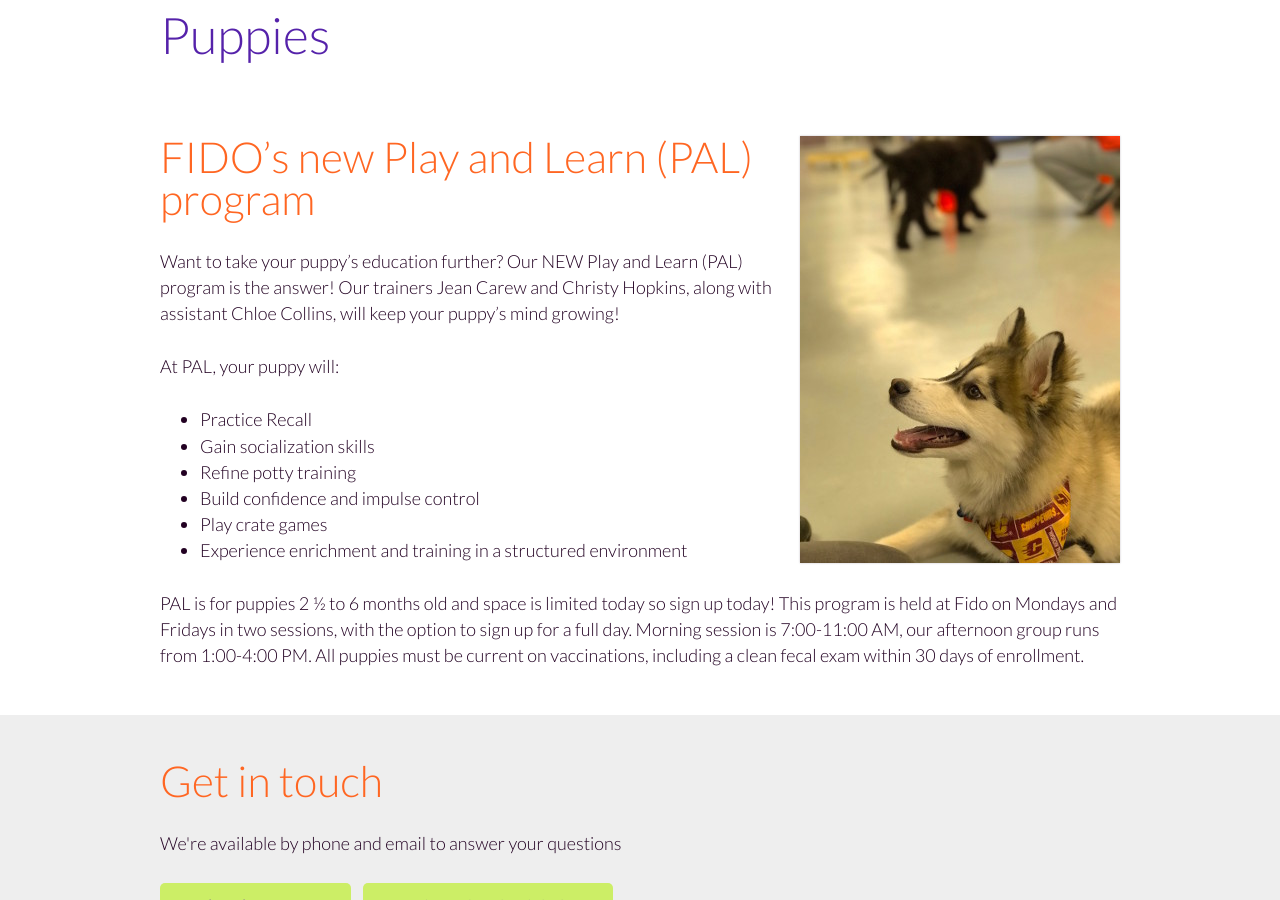
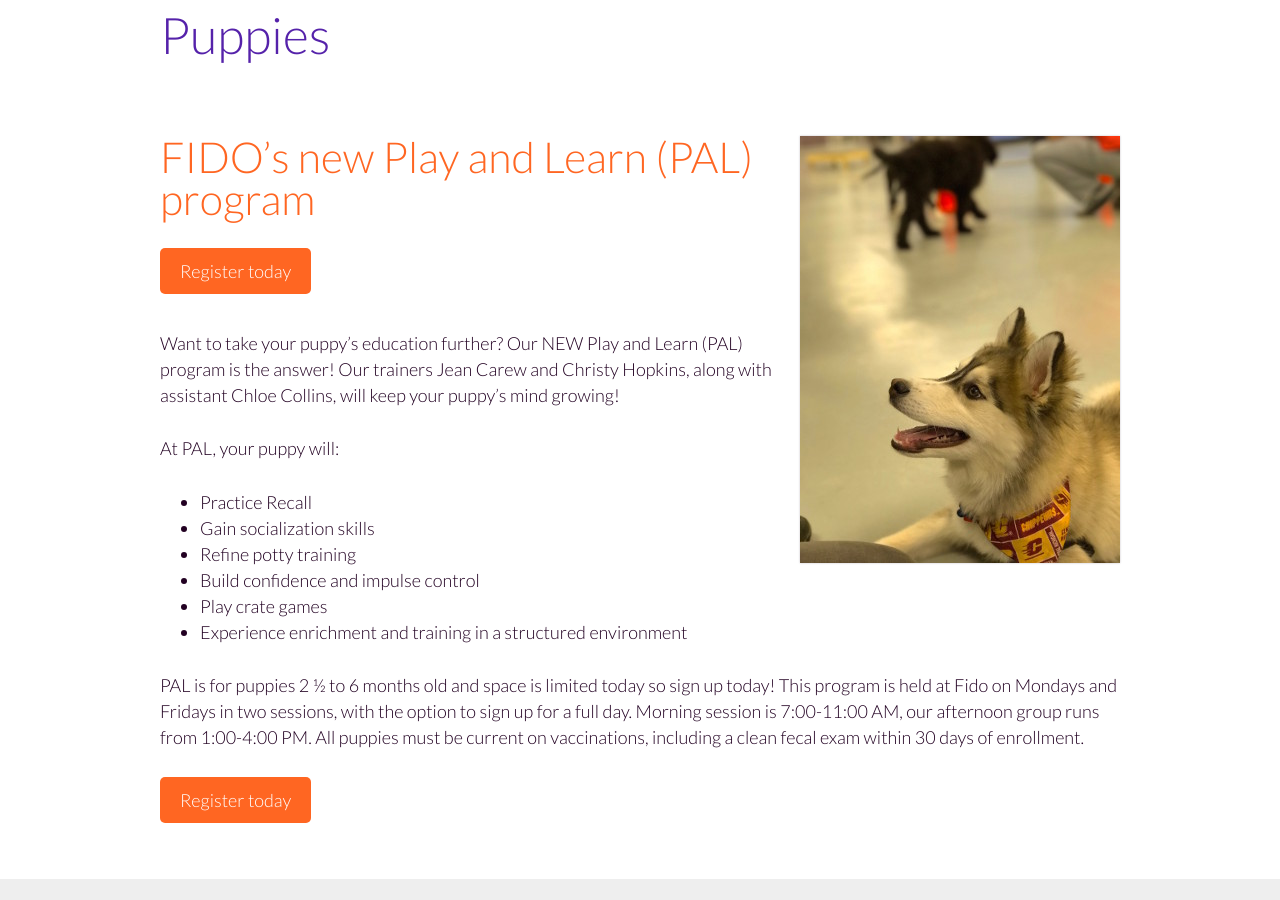
Before and after one commit to fidodogtraining/fidodogtraining.github.io, a Jekyll site: the page built from _autopages/pal.md, in a window 1280 px wide and 900 px high, scrolled down 284 px. Built offline with Jekyll 4.4.1, drawn with Linux system fonts in a browser that asks for light colours.

Commit message:
Add link for registration to PAL

```diff
--- a/_autopages/pal.md
+++ b/_autopages/pal.md
@@ -7,6 +7,8 @@ weight: 2
 <img class="right" src="/images/pal.jpg" alt="" />
 
 ## FIDO’s new Play and Learn (PAL) program
+
+<a class="button" href="https://squareup.com/store/FidoPersonalDogTraining/item/puppy-pal-program">Register today</a>
 
 Want to take your puppy’s education further? Our NEW Play and Learn (PAL) program
 is the answer! Our trainers Jean Carew and Christy Hopkins, along with assistant
@@ -26,3 +28,5 @@ This program is held at Fido on Mondays and Fridays in two sessions, with the op
 to sign up for a full day. Morning session is 7:00-11:00 AM, our afternoon group runs
 from 1:00-4:00 PM. All puppies must be current on vaccinations, including a clean
 fecal exam within 30 days of enrollment.
+
+<a class="button" href="https://squareup.com/store/FidoPersonalDogTraining/item/puppy-pal-program">Register today</a>
```
